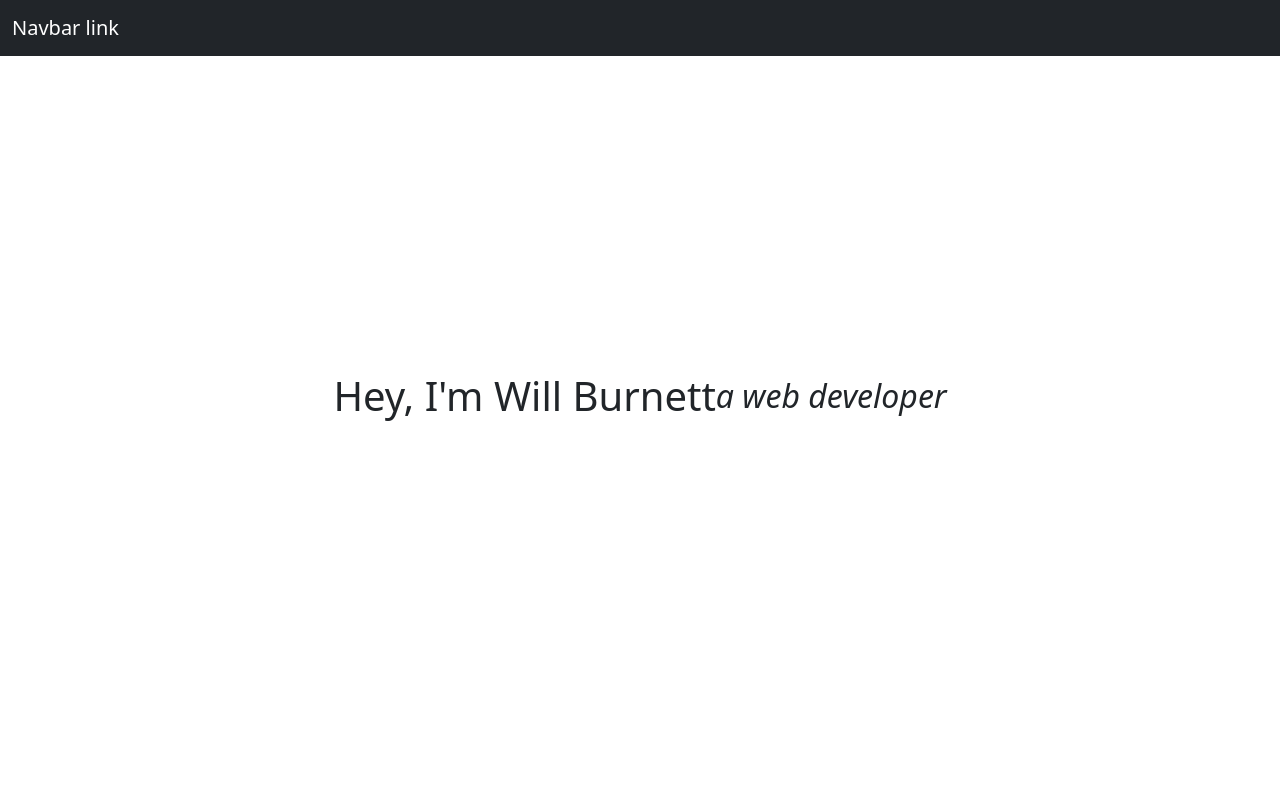
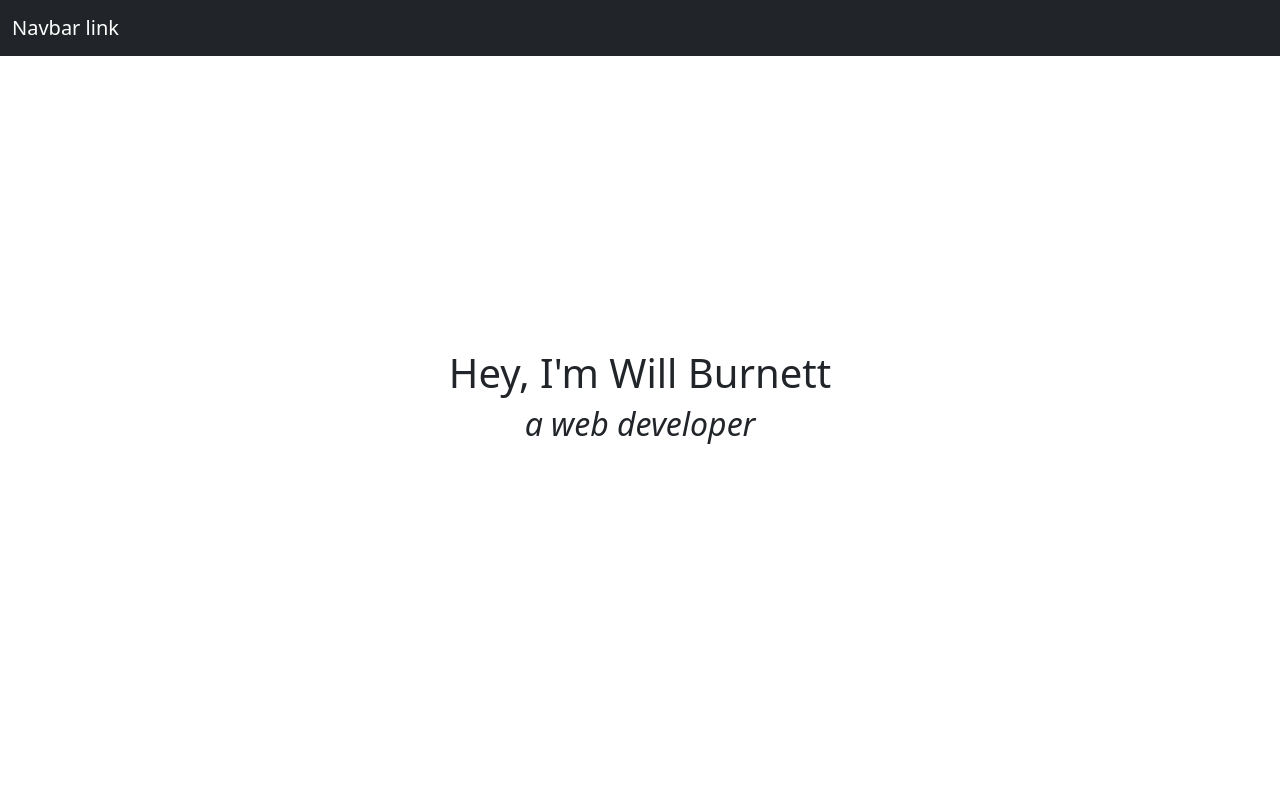
Before and after one commit to pteroborne/PersonalPortfolio, a plain HTML site: page index.html in a window 1280 px wide. Shown: the top 800 px of the page. Drawn offline with nearby package versions, Linux system fonts and the light colour scheme.

Commit message:
Fixed more CSS, added in story 7

```diff
--- a/css/main.css
+++ b/css/main.css
@@ -271,4 +271,8 @@ section {
   min-height: 100vh;
 }
 
+#welcome-section {
+  flex-direction: column;
+}
+
 /* My CSS Goes Here */
```
Also changed, not shown: index.html (+2 -1 lines).
